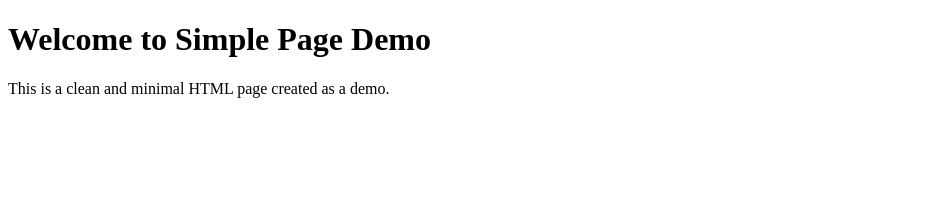
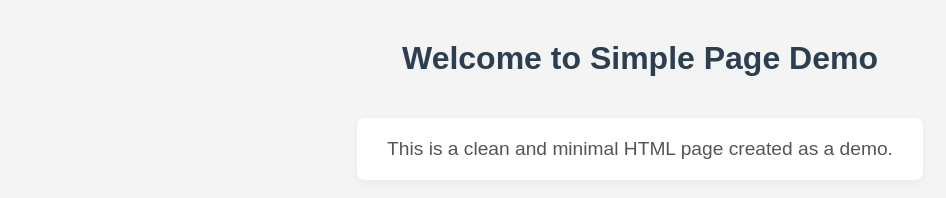
Before and after one commit to aifuturesdemos/simple-page-demo-7, a plain HTML site: page index.html in a window 1280 px wide. Shown: the whole page, without its empty margins (0-946 px from the left). Drawn offline with Linux system fonts and the light colour scheme.

Commit message:
Add basic CSS styling to HTML page

```diff
--- a/index.html
+++ b/index.html
@@ -4,6 +4,30 @@
     <meta charset="UTF-8">
     <meta name="viewport" content="width=device-width, initial-scale=1.0">
     <title>Simple Page Demo</title>
+    <style>
+        body {
+            font-family: Arial, sans-serif;
+            background: #f4f4f4;
+            margin: 0;
+            padding: 0;
+            display: flex;
+            flex-direction: column;
+            align-items: center;
+            min-height: 100vh;
+        }
+        h1 {
+            color: #2c3e50;
+            margin-top: 40px;
+        }
+        p {
+            color: #555;
+            font-size: 1.2em;
+            background: #fff;
+            padding: 20px 30px;
+            border-radius: 8px;
+            box-shadow: 0 2px 8px rgba(0,0,0,0.05);
+        }
+    </style>
 </head>
 <body>
     <h1>Welcome to Simple Page Demo</h1>
```
